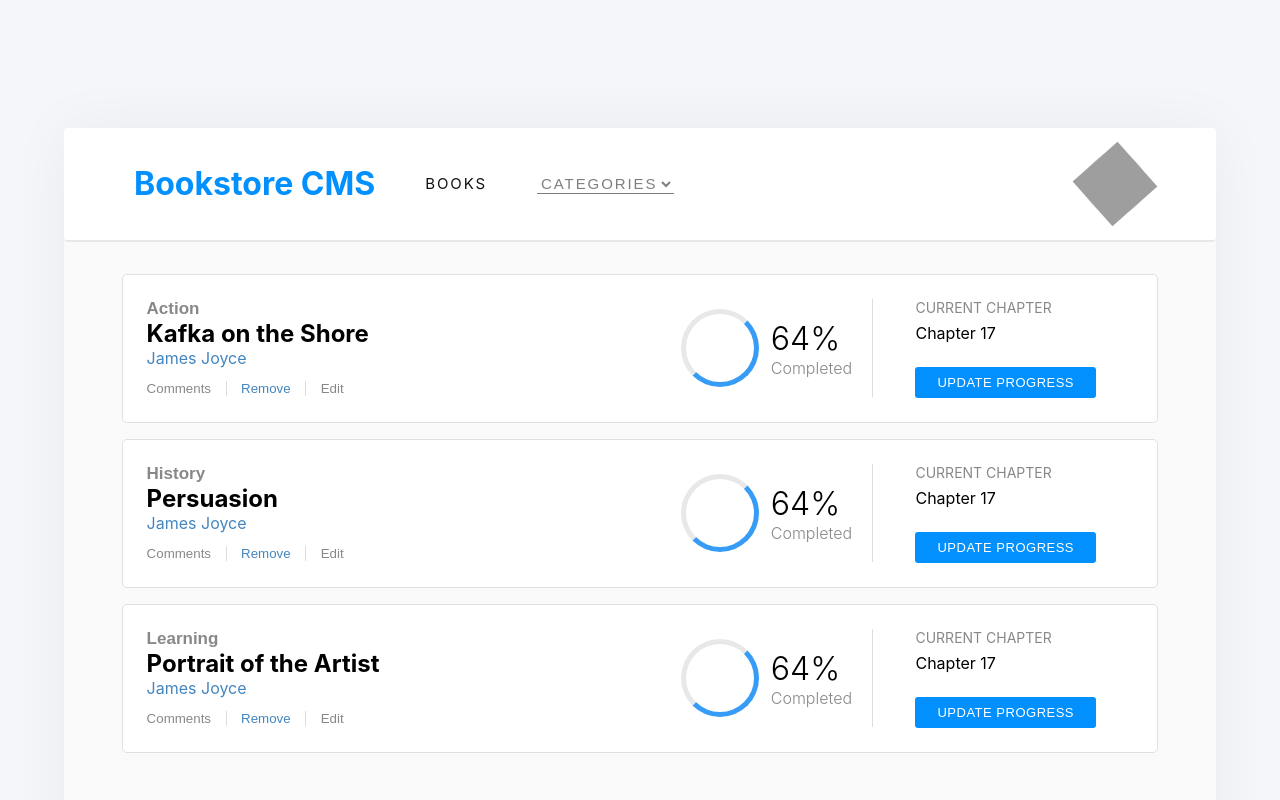
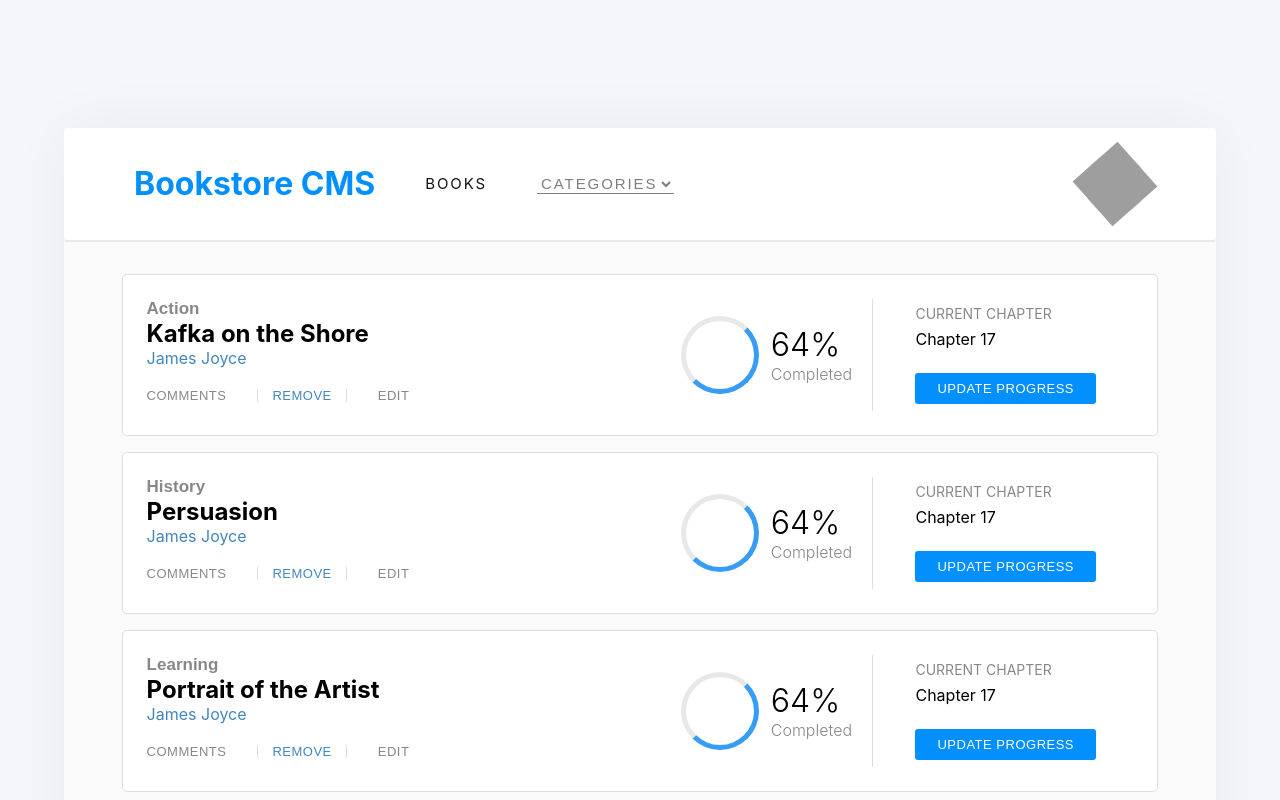
Before and after one commit to rammazzoti2000/bookstore-react, a React (Create React App) app: page / in a window 1280 px wide. Shown: the top 800 px of the page. Built offline with nearby package versions, Linux system fonts and the light colour scheme; grey boxes are pictures that could not be loaded.

Commit message:
Fix linters

```diff
--- a/src/styles/index.scss
+++ b/src/styles/index.scss
@@ -44,16 +44,19 @@ code {
     justify-content: space-between;
     align-items: center;
     padding: 15px 70px;
-    background-color: #ffffff;
+    background-color: #fff;
     border-radius: 4px;
     border-bottom: 2px solid #e8e8e8;
+
     .title {
       display: inline-flex;
       align-items: center;
+
       h1 {
         color: #0290ff;
         display: inline-flex;
         align-items: center;
+
         .books {
           color: #121212;
           font-size: 15px;
@@ -63,8 +66,10 @@ code {
           text-transform: uppercase;
         }
       }
+
       .categories {
         color: #121212;
+
         select {
           opacity: 0.5;
           font-size: 15px;
@@ -77,9 +82,11 @@ code {
         }
       }
     }
+
     .imgHeader {
       border: solid 1px #e8e8e8;
       border-radius: 50%;
+
       img {
         width: 60px;
         height: 60px;
@@ -91,20 +98,37 @@ code {
     padding: 2em;
     max-width: 90%;
     margin: auto;
+
     .book-container {
       align-items: center;
       border: 1px solid #dfdfdf;
       background-color: #fff;
-      border-radius: .3em;
+      border-radius: 0.3em;
       display: flex;
       margin-bottom: 1em;
       padding: 24px;
+
+      button {
+        background-color: #0290ff;
+        border: none;
+        border-radius: 3px;
+        color: #fff;
+        cursor: not-allowed;
+        outline: none;
+        padding: 8px 22px;
+        letter-spacing: 0.5px;
+        text-transform: uppercase;
+        font-size: 13px;
+      }
+
       .left-center {
         display: flex;
         flex-basis: 100%;
         justify-content: space-between;
+
         #left {
           flex-basis: 50%;
+
           h5 {
             margin: 0;
             color: #121212;
@@ -112,41 +136,48 @@ code {
             font-size: 17px;
             font-family: Arial, sans-serif;
           }
+
           h2 {
             margin: 0;
           }
+
           h4 {
             color: #4386bf;
             font-weight: 400;
             margin: 0 0 12px;
             font-size: 1rem;
           }
+
           .button-actions {
             text-align: left;
+
+            button {
+              background-color: transparent;
+              border: none;
+              color: #4386bf;
+              cursor: pointer;
+              outline: none;
+
+              &:disabled {
+                color: #121212;
+                opacity: 0.5;
+                cursor: not-allowed;
+              }
+            }
+
             button:first-child {
               padding-left: 0;
             }
+
             button:nth-child(2) {
               border-left: 1px solid #ddd;
               border-right: 1px solid #ddd;
               margin: 0 9px;
               padding: 0 14px;
             }
-            button {
-              background-color: transparent;
-              border: none;
-              color: #4386bf;
-              cursor: pointer;
-              outline: none;
-              &:disabled {
-                color: #121212;
-                opacity: 0.5;
-                cursor: not-allowed;
-              }
-            }
           }
+        }
 
-        }
         #center {
           align-items: center;
           border-right: 1px solid #ddd;
@@ -154,6 +185,7 @@ code {
           flex-basis: 20%;
           justify-content: center;
           padding-right: 20px;
+
           .pie-graph {
             width: 68px;
             height: 68px;
@@ -164,12 +196,16 @@ code {
             border-style: solid;
             border-width: 5px;
           }
+
           .percent {
             padding-left: 12px;
-            h1, h4 {
+
+            h1,
+            h4 {
               font-weight: 300;
               margin: 0;
             }
+
             h4 {
               color: #121212;
               opacity: 0.5;
@@ -177,14 +213,17 @@ code {
           }
         }
       }
+
       #right {
         flex-basis: 30%;
         justify-self: center;
         padding-left: 4.3%;
         text-align: left;
+
         .all-caps {
           text-transform: uppercase;
         }
+
         .current {
           font-weight: 400;
           font-size: 14px;
@@ -192,20 +231,9 @@ code {
           opacity: 0.5;
           margin-bottom: 0.5em;
         }
+
         .chapter {
           margin-bottom: 1.5em;
-        }
-        button {
-          background-color: #0290ff;
-          border: none;
-          border-radius: 3px;
-          color: #fff;
-          cursor: not-allowed;
-          outline: none;
-          padding: 8px 22px;
-          letter-spacing: 0.5px;
-          text-transform: uppercase;
-          font-size: 13px;
         }
       }
     }
@@ -216,35 +244,41 @@ code {
     padding-top: 1.5em;
     max-width: 90%;
     margin: auto;
-    h2 {
-      color: #888888;
+
+    .form-title {
+      color: #888;
       text-transform: uppercase;
       margin-top: 0;
     }
+
     .main-form {
       padding-bottom: 6em;
       display: flex;
+
       input {
         flex-basis: 60%;
         padding-left: 20px;
         margin-right: 55px;
       }
-      select {
+
+      #category {
         background-color: #fff;
         flex-basis: 20%;
         padding-left: 20px;
         margin-right: 55px;
       }
+
       input,
-      select {
+      #category {
         height: 45px;
         border-radius: 4px;
         border: solid 1px #e8e8e8;
         outline: none;
         font-size: 1.2em;
-        color: #888888;
+        color: #888;
       }
-      button {
+
+      .submit {
         background-color: #0290ff;
         border: none;
         border-radius: 3px;
@@ -261,15 +295,16 @@ code {
   }
 
   @media (prefers-reduced-motion: no-preference) {
-  .logo {
-    animation: logo-spin infinite 13s linear;
+    .logo {
+      animation: logo-spin infinite 13s linear;
+    }
   }
-}
 
   @keyframes logo-spin {
     from {
       transform: rotate(0deg);
     }
+
     to {
       transform: rotate(360deg);
     }
@@ -280,37 +315,45 @@ code {
   .title {
     display: flex;
     flex-direction: column;
+
     .books {
       display: none;
     }
+
     .categories {
       align-self: flex-start;
     }
   }
+
   .book-container {
     .left-center {
       flex-direction: column;
       flex-basis: 70% !important;
       border-right: 1px solid #ddd;
+
       #center {
         justify-content: flex-start !important;
         padding-top: 16px;
         border: none !important;
       }
     }
+
     #right {
       padding-left: 10%;
     }
   }
+
   .main-form {
     input {
       flex-basis: 36% !important;
       margin-right: 20px !important;
     }
+
     select {
       flex-basis: 26% !important;
       margin-right: 20px !important;
     }
+
     button {
       flex-basis: 33% !important;
     }
@@ -321,6 +364,7 @@ code {
   .book-container {
     flex-direction: column;
   }
+
   .left-center {
     flex-direction: row !important;
     width: 100%;
@@ -328,6 +372,7 @@ code {
     border-bottom: 1px solid #ddd !important;
     padding-bottom: 17px;
   }
+
   #right {
     padding: 17px 0 0 !important;
     display: flex;
@@ -335,13 +380,16 @@ code {
     justify-content: center;
     align-self: flex-start;
   }
+
   .main-form {
     flex-direction: column;
+
     input,
     select {
       margin: 0 0 17px !important;
       padding: 10px;
     }
+
     button {
       padding: 15px !important;
     }
@@ -352,18 +400,23 @@ code {
   #root {
     padding: 0;
   }
+
   header {
     flex-flow: column-reverse !important;
     padding: 20px 0 30px !important;
+
     .categories {
       align-self: center !important;
     }
+
     .imgHeader {
       margin: 20px auto 0;
     }
   }
+
   .book-section {
     padding: 1em !important;
+
     .left-center {
       flex-direction: column !important;
     }
```
